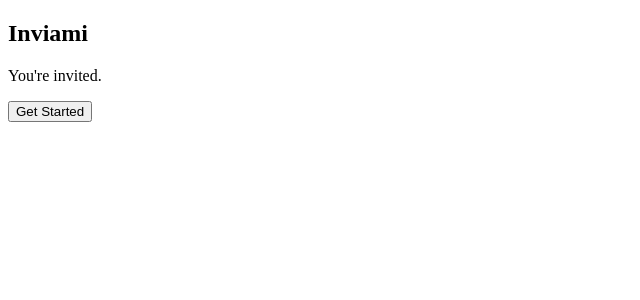
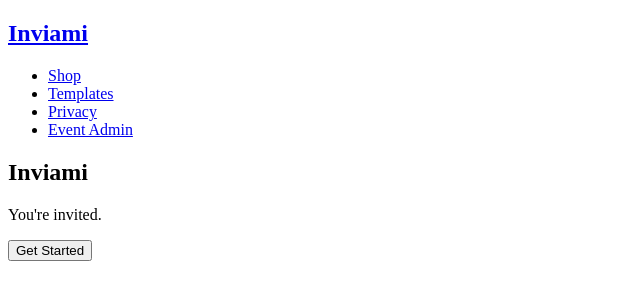
Before and after one commit to janoskocs/inviami-front-end, a React (Vite) app: page / in a window 1280 px wide. Shown: the top 300 px of the page, without its empty margins (0-640 px from the left). Built offline with nearby package versions, Linux system fonts and the light colour scheme.

Commit message:
feat: create nav component

```diff
--- /dev/null
+++ b/src/components/Nav/index.tsx
@@ -0,0 +1,33 @@
+import { Link, NavLink } from 'react-router-dom';
+
+const Nav = () => {
+  return (
+    <div data-testid="nav">
+      <section>
+        <div>
+          <Link to="/">
+            <h2>Inviami</h2>
+          </Link>
+        </div>
+        <nav>
+          <ul>
+            <li>
+              <NavLink to="/shop">Shop</NavLink>
+            </li>
+            <li>
+              <NavLink to="/templates">Templates</NavLink>
+            </li>
+            <li>
+              <NavLink to="/privacy">Privacy</NavLink>
+            </li>
+            <li>
+              <NavLink to="/admin">Event Admin</NavLink>
+            </li>
+          </ul>
+        </nav>
+      </section>
+    </div>
+  );
+};
+
+export default Nav;
--- a/src/pages/LandingPage/index.tsx
+++ b/src/pages/LandingPage/index.tsx
@@ -1,8 +1,10 @@
 import Hero from './components/Hero';
+import Nav from '@/components/Nav';
 
 const LandingPage = () => {
   return (
     <>
+      <Nav />
       <Hero />
     </>
   );
```
Also changed, not shown: 2 other files (tests, documents, lock files or other folders).
